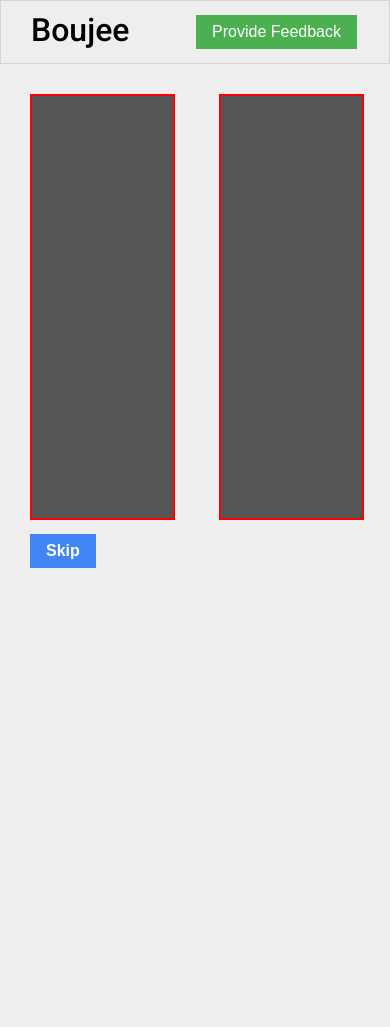
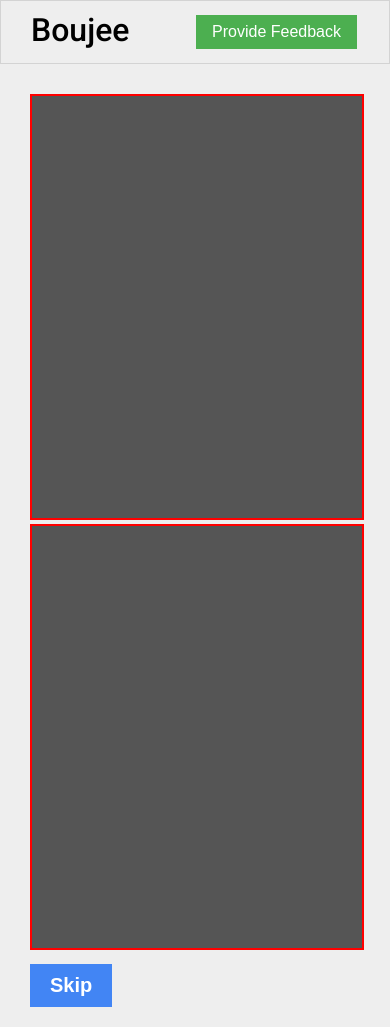
Before and after one commit to AkashKarnatak/Ajnabee, a website with bundled scripts: page public/index.html in a window 390 px wide. Before the commit the page ends 844 px from the top, so only its background shows below. Built offline with nearby package versions, Linux system fonts and the light colour scheme; some packages are replaced by stand-ins of ours; no server answers.

Commit message:
Made video layout responsive

```diff
--- a/public/css/style.css
+++ b/public/css/style.css
@@ -45,6 +45,7 @@ html {
   width: 100%;
   padding: 30px;
   box-sizing: border-box;
+  padding-bottom: 10px;
 }
 
 .video-player {
@@ -59,11 +60,14 @@ html {
 }
 
 #skip-btn {
-  margin: 10px 0;
+  margin: 0 30px;
+  margin-bottom: 20px;
   border: 1px solid #333;
   background-color: #4285f4;
   border: none;
   font-weight: 700;
+  font-size: 20px;
+  padding: 10px 20px;
   cursor: pointer;
 }
 
@@ -71,7 +75,8 @@ html {
   background-color: #007aff;
 }
 
-#main {
-  display: flex;
-  flex-direction: column;
+@media (max-width: 1000px) {
+  #videos {
+    grid-template-columns: 1fr;
+  }
 }
--- a/public/index.html
+++ b/public/index.html
@@ -28,9 +28,6 @@
 						playsinline
 						muted="muted"
 					></video>
-					<button type="button" id="skip-btn" class="button">
-						Skip
-					</button>
 				</div>
 				<div id="peer">
 					<video
@@ -41,7 +38,10 @@
 					></video>
 				</div>
 			</div>
-			<script src="./js/main.js" type="module"></script>
+      <button type="button" id="skip-btn" class="button">
+        Skip
+      </button>
 		</div>
+    <script src="./js/main.js" type="module"></script>
 	</body>
 </html>
```
